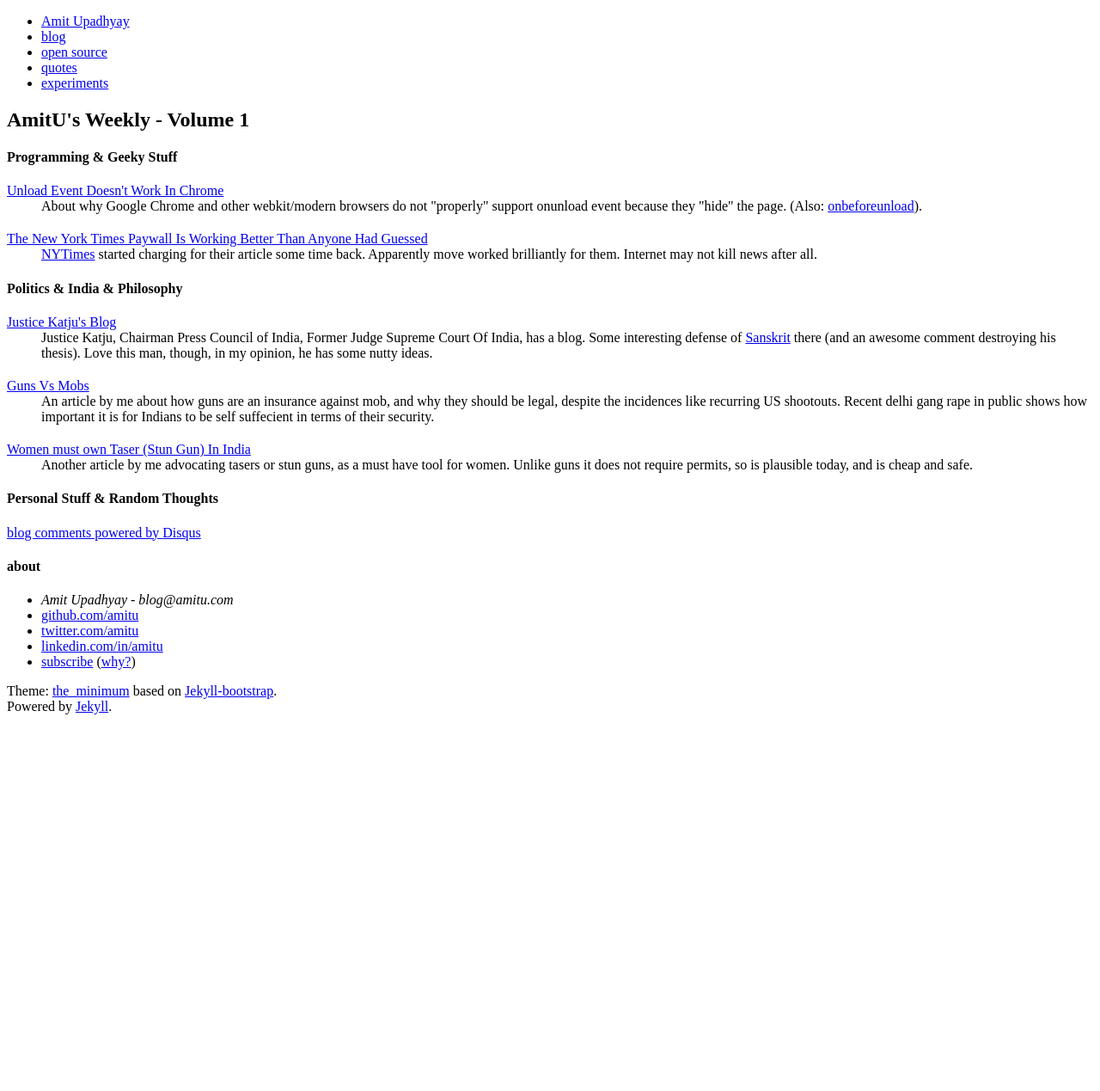
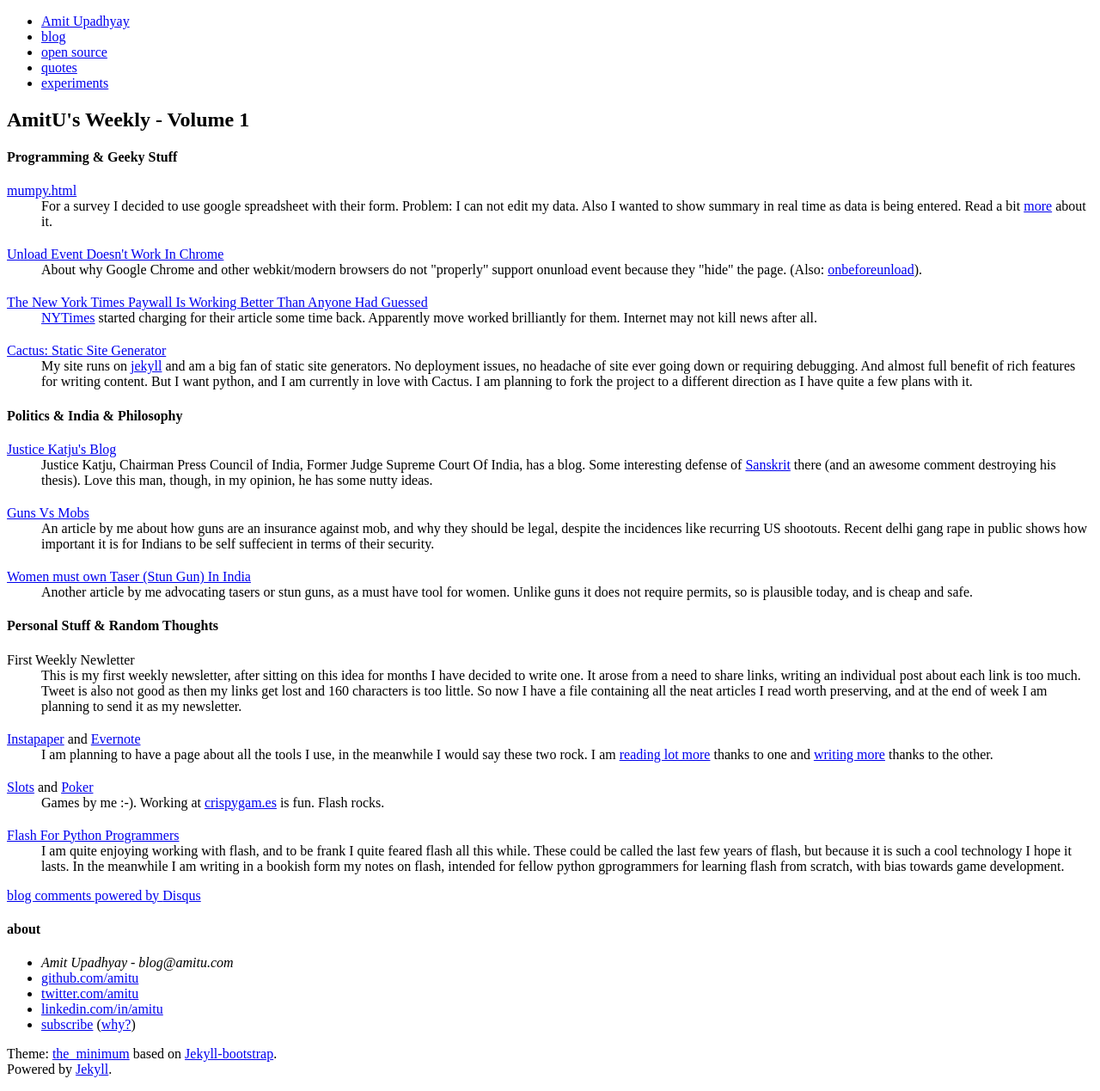
Before and after one commit to amitu/amitu.github.com, a Jekyll site: the page built from weekly/1.md, in a window 1280 px wide. Shown: the whole page at 86% size. Built offline with Jekyll 4.4.1, drawn with Linux system fonts in a browser that asks for light colours; comment, search, counter and statistics services are not loaded; before the commit the page ends 900 px from its top, so only the background shows below that.

Commit message:
weekly no 1

```diff
--- a/weekly/1.md
+++ b/weekly/1.md
@@ -10,6 +10,16 @@ description: ""
 <style>dt { margin-top: 20px }</style>
 
 <dl>
+    <dt><a href="/mumpy.html">mumpy.html</a></dt>
+    <dd>
+
+        For a survey I decided to use google spreadsheet with their form.
+        Problem: I can not edit my data. Also I wanted to show summary in real
+        time as data is being entered. Read a bit <a href="/lab/">more</a>
+        about it.
+
+    </dd>
+
     <dt>
         <a href="https://www.webkit.org/blog/516/webkit-page-cache-ii-the-unload-event/">Unload Event Doesn't Work In Chrome</a>
     </dt>
@@ -30,6 +40,18 @@ description: ""
         <a href="http://nytimes.com">NYTimes</a> started charging for their
         article some time back. Apparently move worked brilliantly for them.
         Internet may not kill news after all.
+
+    </dd>
+
+    <dt><a href="https://github.com/koenbok/Cactus">Cactus: Static Site Generator</a></dt>
+    <dd>
+
+        My site runs on <a href="https://github.com/mojombo/jekyll">jekyll</a>
+        and am a big fan of static site generators. No deployment issues, no
+        headache of site ever going down or requiring debugging. And almost
+        full benefit of rich features for writing content. But I want python,
+        and I am currently in love with Cactus. I am planning to fork the
+        project to a different direction as I have quite a few plans with it.
 
     </dd>
 </dl>
@@ -69,3 +91,52 @@ description: ""
 </dl>
 
 #### Personal Stuff & Random Thoughts
+
+<dl>
+    <dt>First Weekly Newletter</dt>
+    <dd>
+
+        This is my first weekly newsletter, after sitting on this idea for
+        months I have decided to write one. It arose from a need to share
+        links, writing an individual post about each link is too much. Tweet is
+        also not good as then my links get lost and 160 characters is too
+        little. So now I have a file containing all the neat articles I read
+        worth preserving, and at the end of week I am planning to send it as my
+        newsletter.
+
+    </dd>
+
+    <dt>
+        <a href="http://www.instapaper.com/">Instapaper</a> and
+        <a href="http://evernote.com/">Evernote</a>
+    </dt>
+    <dd>
+
+        I am planning to have a page about all the tools I use, in the
+        meanwhile I would say these two rock. I am <a
+        href="http://www.instapaper.com">reading lot more</a> thanks to one and
+        <a href="http://evernote.com">writing more</a> thanks to the other.
+
+    </dd>
+
+    <dt>
+        <a href='http://apps.facebook.com/casinoallin-slots/'>Slots</a>
+        and <a href='http://apps.facebook.com/casinoallin-poker/'>Poker</a>
+    </dt>
+    <dd>
+        Games by me :-). Working at <a
+        href="http://crispygam.es">crispygam.es</a> is fun. Flash rocks.
+    </dd>
+
+    <dt><a href="/flash/">Flash For Python Programmers</a></dt>
+    <dd>
+
+        I am quite enjoying working with flash, and to be frank I quite feared
+        flash all this while. These could be called the last few years of
+        flash, but because it is such a cool technology I hope it lasts. In the
+        meanwhile I am writing in a bookish form my notes on flash, intended
+        for fellow python gprogrammers for learning flash from scratch, with
+        bias towards game development.
+
+    </dd>
+</dl>
```
